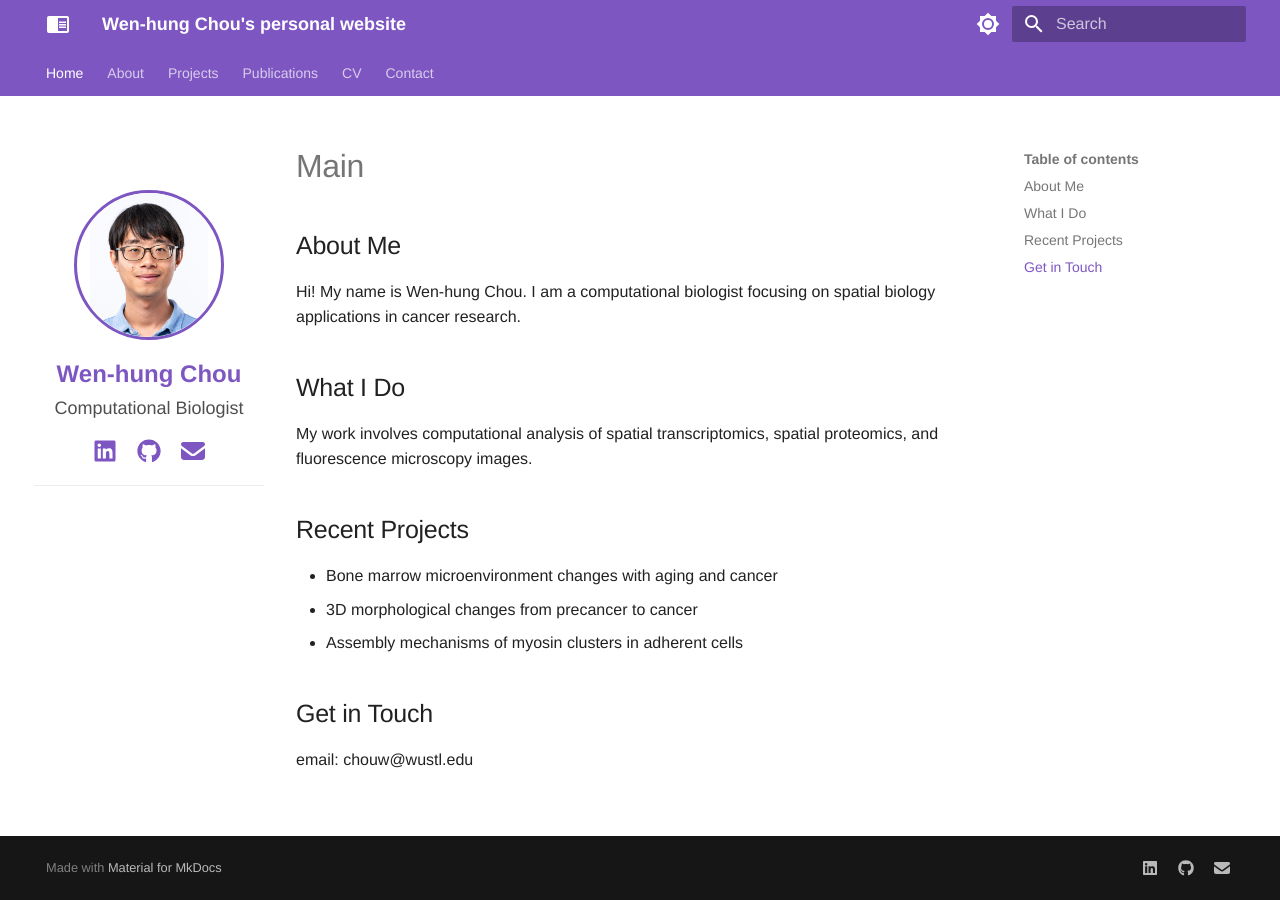
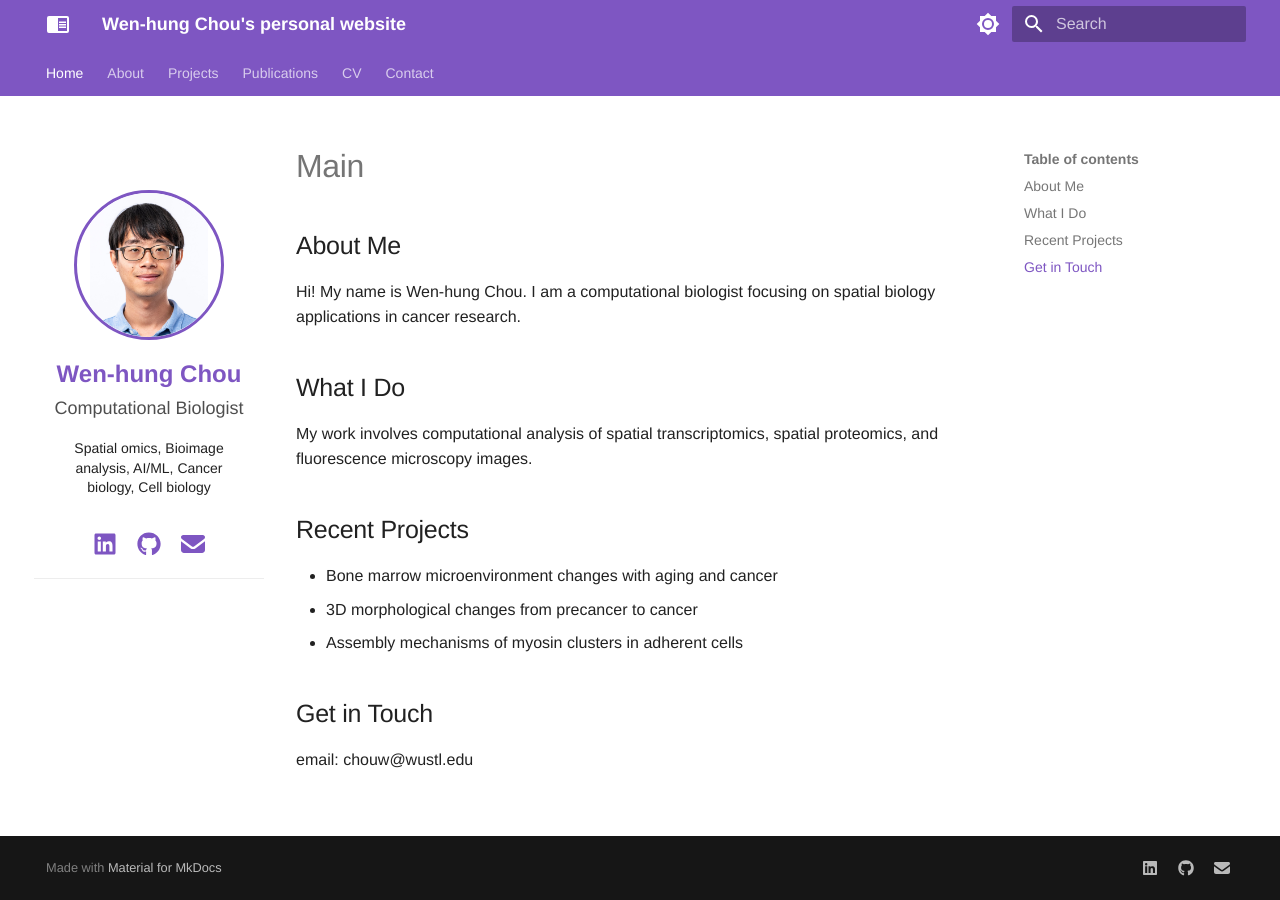
Before and after one commit to WHChou/WHChou.github.io, an MkDocs documentation site: the page built from docs/index.md, in a window 1280 px wide. Built offline with MkDocs 1.6.1 and Material for MkDocs 9.7.7, drawn with Linux system fonts in a browser that asks for light colours; some web fonts are replaced.

Commit message:
Update profile description

```diff
--- a/docs/stylesheets/extra.css
+++ b/docs/stylesheets/extra.css
@@ -30,9 +30,9 @@
   }
 
   .profile-bio {
-    font-size: 0.6rem;
+    font-size: 0.7rem;
     line-height: 1.4;
-    margin-bottom: 1.5rem;
+    margin-bottom: 1.7rem;
   }
 
   .social-links {
--- a/overrides/main.html
+++ b/overrides/main.html
@@ -9,9 +9,9 @@
         <img src="{{ config.site_url }}assets/images/profile-pic.jpg" alt="Wen-hung Chou" class="profile-pic">
         <h2 class="profile-name">Wen-hung Chou</h2>
         <div class="profile-title">Computational Biologist</div>
-        <!--<div class="profile-bio">
-          Focusing on spatial biology applications in cancer research at Washington University in St. Louis.
-        </div>-->
+        <div class="profile-bio">
+          Spatial omics, Bioimage analysis, AI/ML, Cancer biology, Cell biology
+        </div>
         <div class="social-links">
           <a href="https://linkedin.com/in/wenhungchou" class="social-link" target="_blank" rel="noopener">
             <span class="twemoji">
```
Also changed, not shown: site/404.html, site/about/index.html, site/contact/index.html, site/cv/index.html, site/index.html, site/projects/bone-marrow-sennet/index.html, site/projects/index.html, site/projects/myosin-clusters/index.html, site/projects/precancer-cancer-3d/index.html, site/publications/index.html, site/search/search_index.json, site/sitemap.xml, 1 other file.
